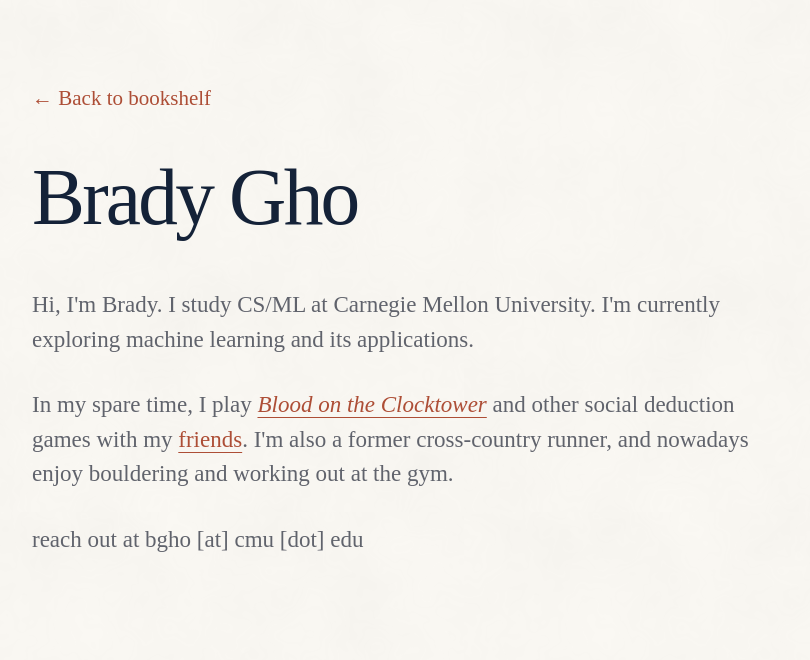
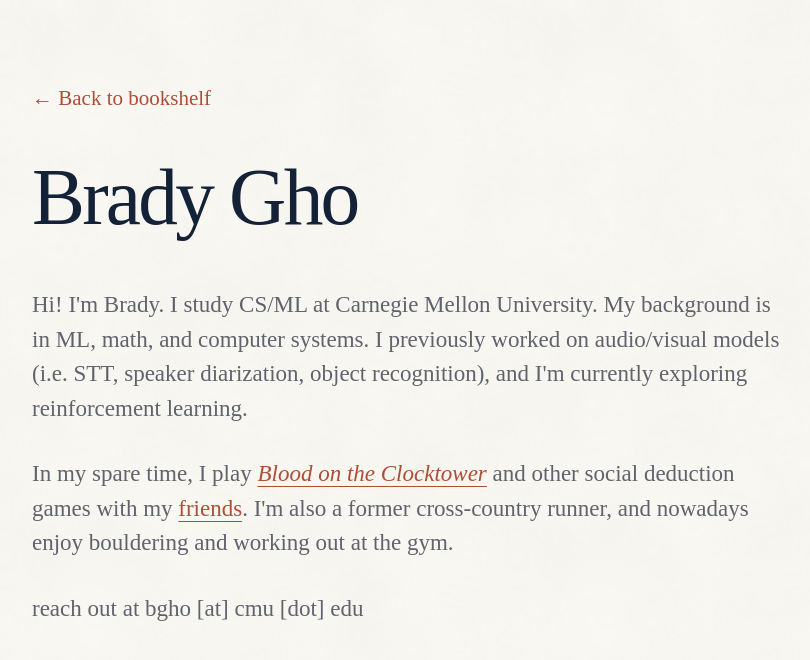
Before and after one commit to ghobrady/ghobrady.github.io, a Jekyll site: the page built from about.html, in a window 1280 px wide. Shown: the top 660 px of the page, without its empty margins (48-858 px from the left). Built offline with Jekyll 4.4.1, drawn with Linux system fonts in a browser that asks for light colours.

Commit message:
Update About introduction and research interests

```diff
--- a/about.html
+++ b/about.html
@@ -8,7 +8,7 @@ permalink: /about/
   <h1>Brady Gho</h1>
 </header>
 <div class="about-copy prose">
-  <p>Hi, I'm Brady. I study CS/ML at Carnegie Mellon University. I'm currently exploring machine learning and its applications.</p>
+  <p>Hi! I'm Brady. I study CS/ML at Carnegie Mellon University. My background is in ML, math, and computer systems. I previously worked on audio/visual models (i.e. STT, speaker diarization, object recognition), and I'm currently exploring reinforcement learning.</p>
   <p>In my spare time, I play <a href="https://bloodontheclocktower.com/"><i>Blood on the Clocktower</i></a> and other social deduction games with my <a href="{{ '/friends/' | relative_url }}">friends</a>. I'm also a former cross-country runner, and nowadays enjoy bouldering and working out at the gym.</p>
   <p>reach out at bgho [at] cmu [dot] edu</p>
 </div>
```
